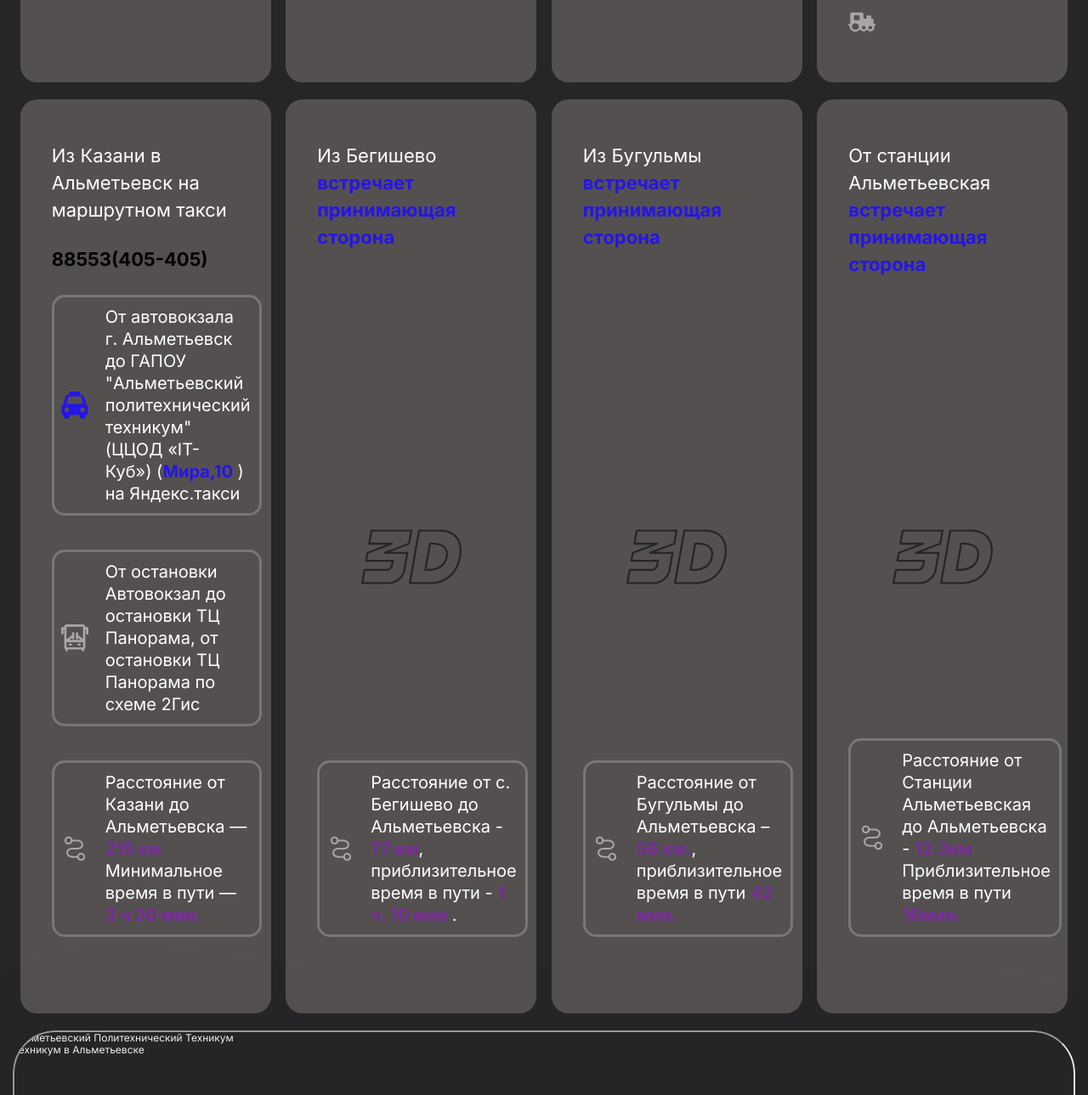
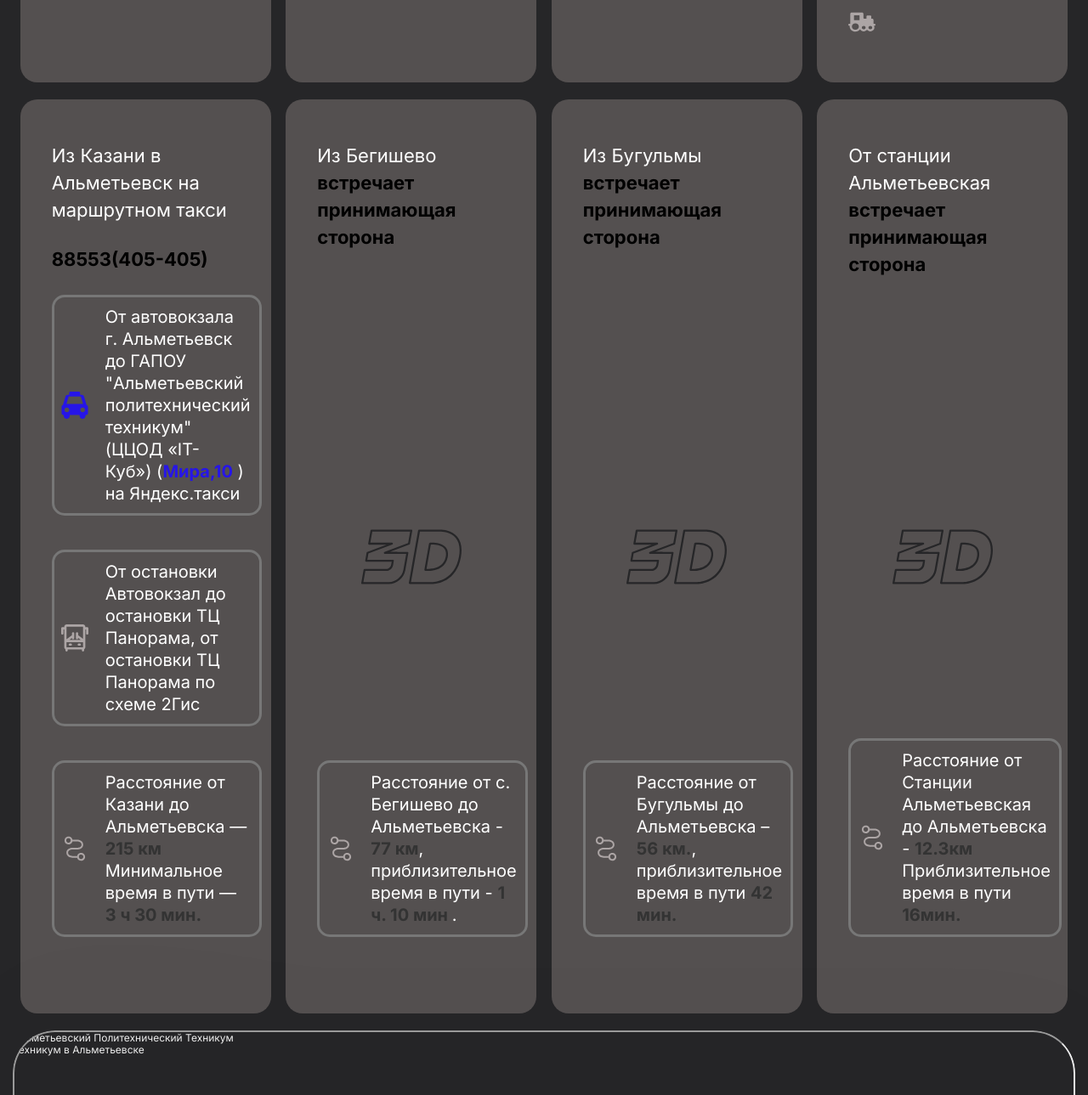
Before and after one commit to YaraZan/Future-3D, a website: page index.html in a window 1280 px wide. Shown: the part 2307-3596 px from the top of the page at 85% size. Drawn offline with nearby package versions, Linux system fonts and the light colour scheme.

Commit message:
Update index.html

```diff
--- a/index.html
+++ b/index.html
@@ -279,26 +279,26 @@
                 </div>
                 <div class="logistic__bus">От остановки Автовокзал до остановки ТЦ Панорама, от остановки ТЦ Панорама по схеме 2Гис</div>
                 <div class="logistic__distance">
-                    Расстояние от Казани до Альметьевска — <span style="color: #7A299F;">215 км</span>
+                    Расстояние от Казани до Альметьевска — <span>215 км</span>
                     Минимальное время в пути —
-                    <span style="color: #7A299F;">3 ч 30 мин.</span>
+                    <span>3 ч 30 мин.</span>
                 </div>
               </div>
             </div>
             <div class="logistic__card begishevo six">
               <div class="logistic__card-content">
                 <p class="logistic__text">
-                    Из Бегишево <span style="color:#2615E8;">встречает принимающая сторона</span>
+                    Из Бегишево <span>встречает принимающая сторона</span>
                 </p>
                 <div class="logistic__distance">
-                    Расстояние от с. Бегишево до Альметьевска - <span style="color: #7A299F;"> 77 км</span>, приблизительное время в пути - <span style="color: #7A299F;">1 ч. 10 мин </span>.
+                    Расстояние от с. Бегишево до Альметьевска - <span>77 км</span>, приблизительное время в пути - <span>1 ч. 10 мин </span>.
                 </div>
               </div>
             </div>
             <div class="logistic__card bugulma seven">
               <div class="logistic__card-content">
                 <p class="logistic__text">
-                  Из Бугульмы <span style="color:#2615E8;">встречает принимающая сторона</span>
+                  Из Бугульмы <span>встречает принимающая сторона</span>
                 </p>
                   <!--
                 <div class="logistic__link">
@@ -315,18 +315,18 @@
                 <div class="logistic__bus">На троллейбусе от остановки Автовокзал до остановки ТЦ Панорама, от остановки ТЦ Панормама по схеме 2Гис</div>
                 -->
                 <div class="logistic__distance">
-                  Расстояние от Бугульмы до Альметьевска – <span style="color: #7A299F;">56 км.</span>, приблизительное время в пути <span style="color: #7A299F;">42 мин.</span>
+                  Расстояние от Бугульмы до Альметьевска – <span>56 км.</span>, приблизительное время в пути <span>42 мин.</span>
                 </div>
               </div>
             </div>
             <div class="logistic__card almetyevsk eight">
               <div class="logistic__card-content">
                 <p class="logistic__text">
-                    От станции Альметьевская <span style="color:#2615E8;">встречает принимающая сторона</span>
+                    От станции Альметьевская <span>встречает принимающая сторона</span>
                 </p>
                 <div class="logistic__distance">
-                  Расстояние от Станции Альметьевская до Альметьевска - <span style="color: #7A299F;">12.3км</span>
-                  Приблизительное время в пути <span style="color: #7A299F;">16мин.</span>
+                  Расстояние от Станции Альметьевская до Альметьевска - <span>12.3км</span>
+                  Приблизительное время в пути <span>16мин.</span>
                 </div>
               </div>
             </div>
```
